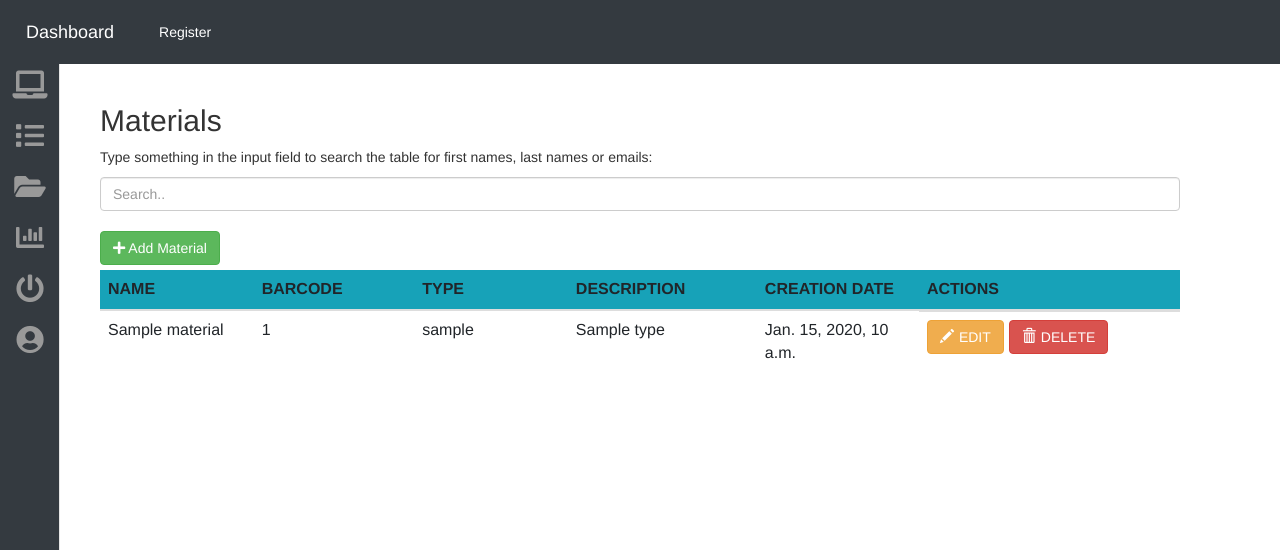
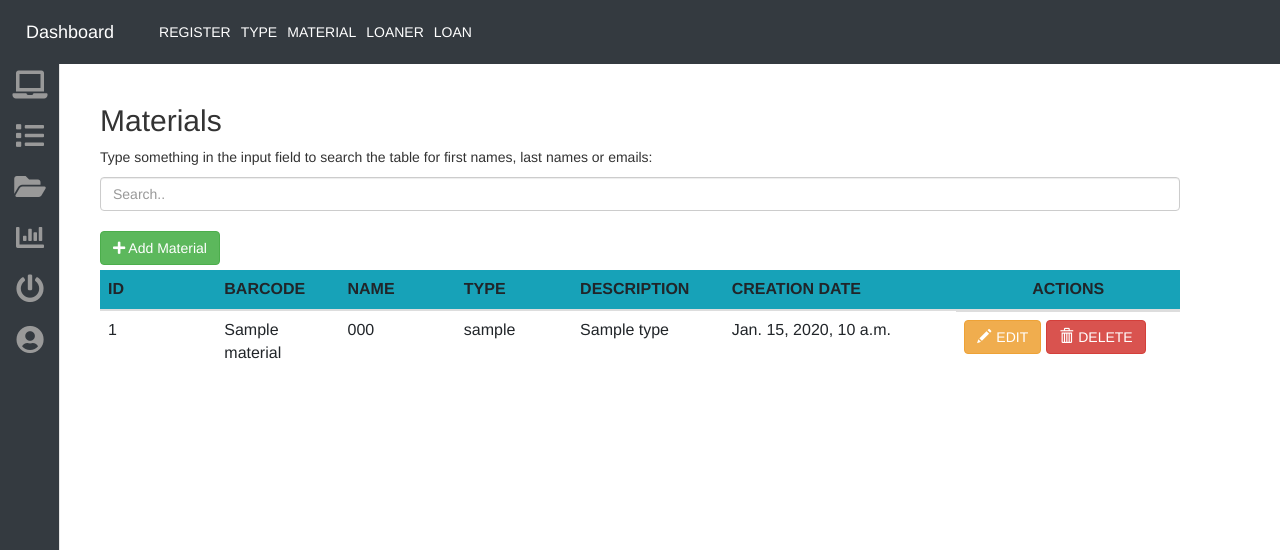
Before and after one commit to dialloDioulde/FabLab, a Django app: page /MaterialView in a window 1280 px wide. Shown: the top 550 px of the page. Run offline with Django 3.2, Linux system fonts and the light colour scheme; a user stored in the database is signed in; tables that the repository leaves empty hold one stand-in row (values such as "Sample post"); some libraries are stand-ins or nearby versions; some web fonts are replaced.

Commit message:
Debug Loaner Crud

```diff
--- a/siteWeb/templates/siteWeb/crudMaterial/ajaxCrudMat.html
+++ b/siteWeb/templates/siteWeb/crudMaterial/ajaxCrudMat.html
@@ -23,20 +23,22 @@
         <table class="table container-fluid table-responsive mt-2">
             <thead class="bg-info">
                 <tr>
+                    <th scope="row" class="col-md-1">ID</th>
+                    <th scope="col" class="col-md-1">BARCODE</th>
                     <th scope="col" class="col-md-1">NAME</th>
-                    <th scope="col" class="col-md-1">BARCODE</th>
                     <th scope="col" class="col-md-1">TYPE</th>
-                     <th scope="col" class="col-md-1">DESCRIPTION</th>
-                    <th scope="col" class="col-md-1">CREATION DATE</th>
-                    <th scope="col" class="col-md-1">ACTIONS</th>
+                    <th scope="col" class="col-md-1">DESCRIPTION</th>
+                    <th scope="col" class="col-md-2">CREATION DATE</th>
+                    <th scope="col" class="col-md-1 text-center">ACTIONS</th>
                 </tr>
             </thead>
 
             {% for material in materials %}
             <tbody id="myTable">
             <tr>
-                <td scope="row">{{material.name}}</td>
-                <td>{{material.id}}</td>
+                <td scope="row">{{material.id}}</td>
+                <td>{{material.name}}</td>
+                <td>{{material.barcode}}</td>
                 <td>{{material.slug}}</td>
                 <td>{{material.type }}</td>
                 <td>{{material.creation_date_mat}}</td>
--- a/siteWeb/templates/siteWeb/includes/dashboard.html
+++ b/siteWeb/templates/siteWeb/includes/dashboard.html
@@ -33,7 +33,11 @@
         <div class="navbar-nav">
             <ul class="navbar-nav mr-auto">
                 {% if user.is_superuser %}
-                    <li><a class="nav-item nav-link active" href="/accounts/register">Register</a></li>
+                    <li><a class="nav-item nav-link active" href="/accounts/register">REGISTER</a></li>
+                    <li><a class="nav-item nav-link active" href="TypeView">TYPE</a></li>
+                    <li><a class="nav-item nav-link active" href="MaterialView">MATERIAL</a></li>
+                    <li><a class="nav-item nav-link active" href="LoanerView">LOANER</a></li>
+                    <li><a class="nav-item nav-link active" href="showLoan">LOAN</a></li>
                 {% endif %}
 <!--                  <li><a class="nav-item nav-link" href="#">Features</a></li>-->
 <!--                  <li><a class="nav-item nav-link" href="#">Pricing</a></li>-->
```
Also changed, not shown: siteWeb/templates/siteWeb/loaner/ajaxCrudLoaner.html (+4 -4 lines), siteWeb/templates/siteWeb/type/ajaxCrudType.html (+4 -4 lines), 1 other file.
